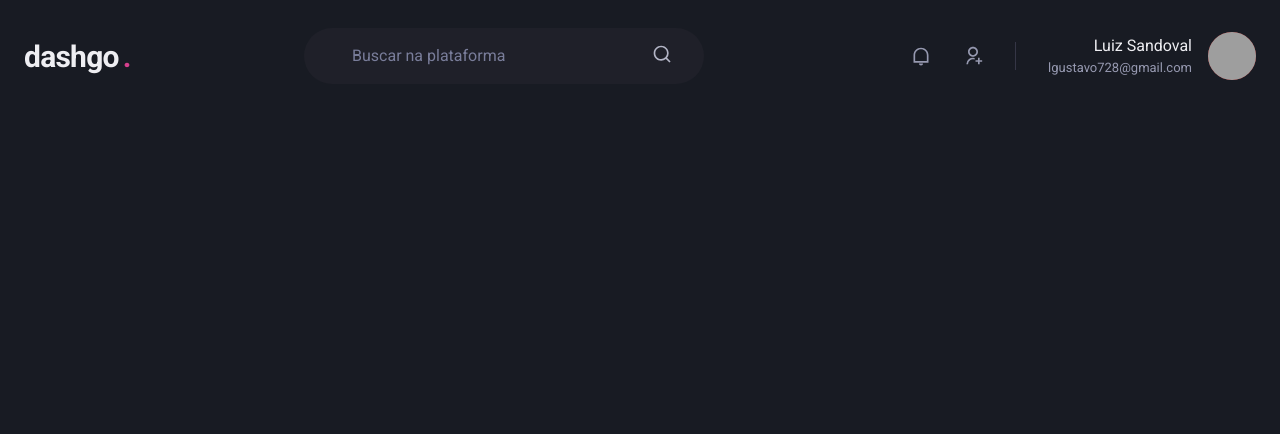
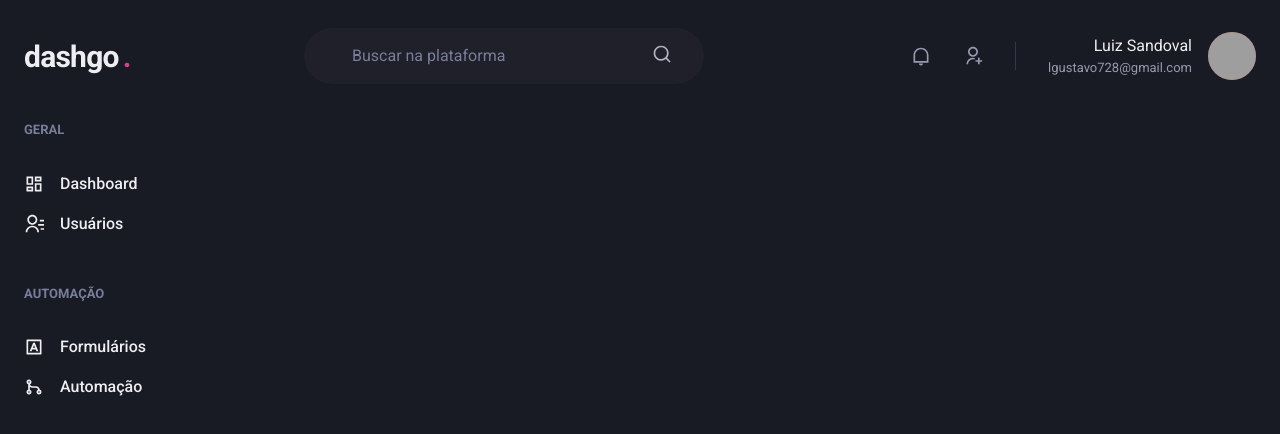
Before and after one commit to luizsandoval/dashgo, a Next.js app: page /dashboard in a window 1280 px wide. Shown: the top 434 px of the page. Built offline with nearby package versions, Linux system fonts and the light colour scheme; grey boxes are pictures that could not be loaded.

Commit message:
chore: creates Sidebar component

```diff
--- /dev/null
+++ b/src/components/Sidebar.tsx
@@ -0,0 +1,56 @@
+import { Box, Icon, Link, Stack, Text } from '@chakra-ui/react';
+import {
+    RiContactsLine,
+    RiDashboardLine,
+    RiGitMergeLine,
+    RiInputMethodLine,
+} from 'react-icons/ri';
+
+const Sidebar = () => {
+    return (
+        <Box as='aside' width='64' mr='8'>
+            <Stack spacing='12' align='flex-start'>
+                <Box>
+                    <Text fontWeight='bold' color='gray.400' fontSize='small'>
+                        GERAL
+                    </Text>
+                    <Stack spacing='4' mt='8' align='stretch'>
+                        <Link display='flex' alignItems='center'>
+                            <Icon as={RiDashboardLine} fontSize='20' />
+                            <Text ml='4' fontWeight='medium'>
+                                Dashboard
+                            </Text>
+                        </Link>
+                        <Link display='flex' alignItems='center'>
+                            <Icon as={RiContactsLine} fontSize='20' />
+                            <Text ml='4' fontWeight='medium'>
+                                Usuários
+                            </Text>
+                        </Link>
+                    </Stack>
+                </Box>
+                <Box>
+                    <Text fontWeight='bold' color='gray.400' fontSize='small'>
+                        AUTOMAÇÃO
+                    </Text>
+                    <Stack spacing='4' mt='8' align='stretch'>
+                        <Link display='flex' alignItems='center'>
+                            <Icon as={RiInputMethodLine} fontSize='20' />
+                            <Text ml='4' fontWeight='medium'>
+                                Formulários
+                            </Text>
+                        </Link>
+                        <Link display='flex' alignItems='center'>
+                            <Icon as={RiGitMergeLine} fontSize='20' />
+                            <Text ml='4' fontWeight='medium'>
+                                Automação
+                            </Text>
+                        </Link>
+                    </Stack>
+                </Box>
+            </Stack>
+        </Box>
+    );
+};
+
+export { Sidebar };
--- a/src/pages/dashboard.tsx
+++ b/src/pages/dashboard.tsx
@@ -1,7 +1,17 @@
+import { Flex } from '@chakra-ui/react';
+
 import { Header } from '../components/Header';
+import { Sidebar } from '../components/Sidebar';
 
 const Dashboard = () => {
-    return <Header />;
+    return (
+        <Flex direction='column' h='100vh'>
+            <Header />
+            <Flex width='100%' my='6' maxWidth={1480} mx='auto' px='6'>
+                <Sidebar />
+            </Flex>
+        </Flex>
+    );
 };
 
 export default Dashboard;
```
